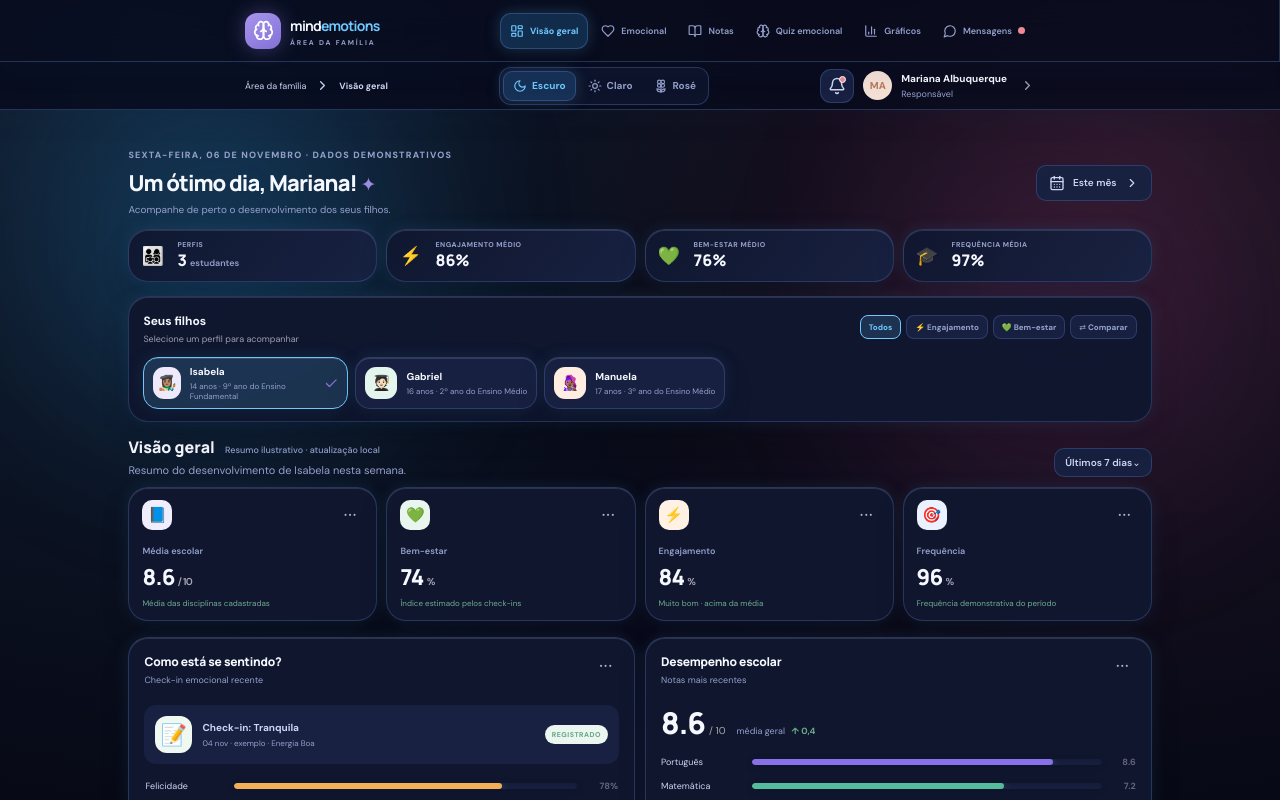
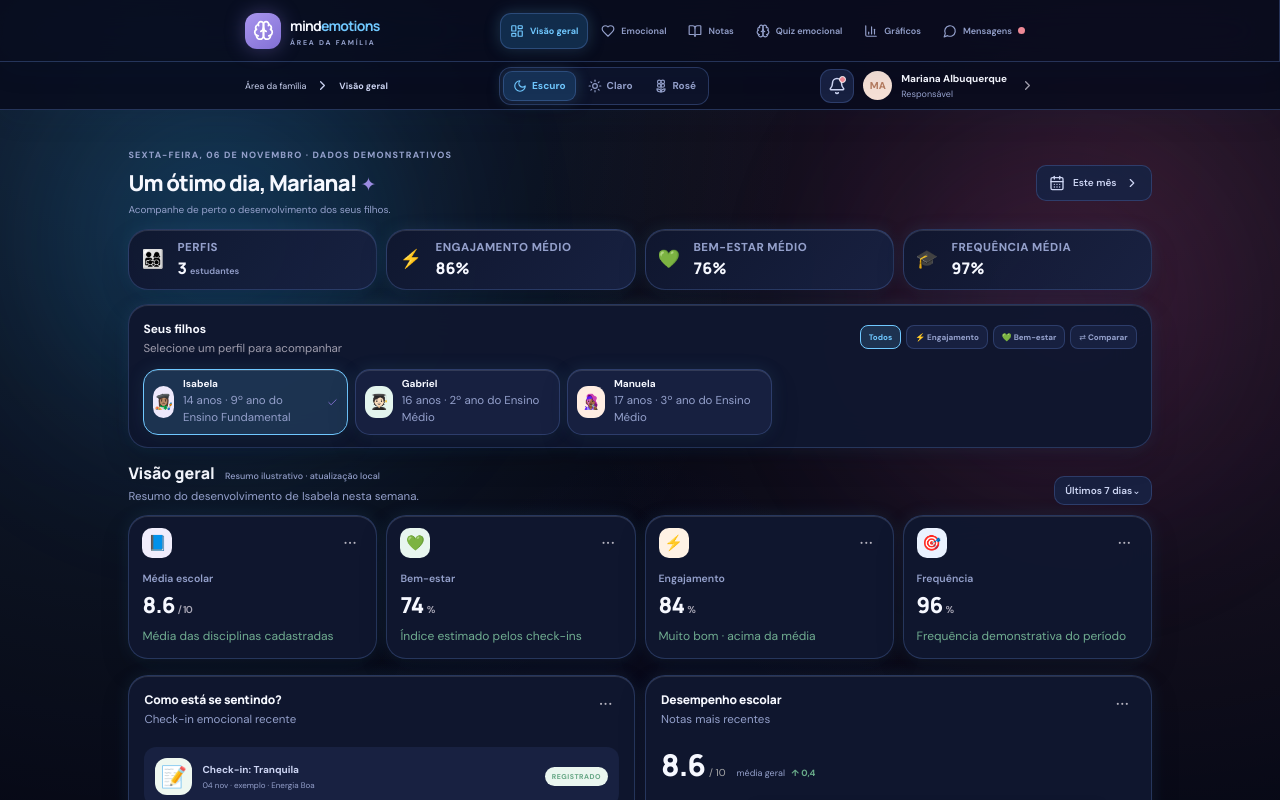
Before and after one commit to Tgmidasx7/MIND-EMOTIONS-ULTRA, a React (Vite) app: page / in a window 1280 px wide. Shown: the top 800 px of the page. Built offline with nearby package versions, Linux system fonts and the light colour scheme.

Commit message:
Increase metric captions and supporting text readability
Co-authored-by: arena-agent <297053741+arena-agent@users.noreply.github.com>

```diff
--- a/src/styles/surface-finish.css
+++ b/src/styles/surface-finish.css
@@ -89,6 +89,38 @@ body[data-theme="rose"] {
   margin-inline: 0;
 }
 
+.content .metric-card > small {
+  font-size: 10.5px;
+  line-height: 1.4;
+}
+
+.content .metric-hint {
+  margin-top: 8px;
+  font-size: 12px;
+  line-height: 1.45;
+}
+
+.content
+  :is(
+    .section-heading p,
+    .panel-title p,
+    .chart-heading p,
+    .family-kpis small,
+    .student-chip small,
+    .ring-copy small,
+    .event small,
+    .switch-title span,
+    .user small,
+    .crumb
+  ) {
+  font-size: 11.5px;
+  line-height: 1.45;
+}
+
+.content .metric-card {
+  min-height: 136px;
+}
+
 @media (min-width: 1400px) {
   .content {
     max-width: 1100px;
@@ -120,6 +152,32 @@ body[data-theme="rose"] {
   }
 }
 
+@media (max-width: 650px) {
+  .content .metric-card > small {
+    font-size: 10px;
+  }
+  .content .metric-hint,
+  .content
+    :is(
+      .section-heading p,
+      .panel-title p,
+      .chart-heading p,
+      .family-kpis small,
+      .student-chip small,
+      .ring-copy small,
+      .event small,
+      .switch-title span,
+      .user small,
+      .crumb
+    ) {
+    font-size: 11px;
+    line-height: 1.4;
+  }
+  .content .metric-card {
+    min-height: 132px;
+  }
+}
+
 @media (max-width: 370px) {
   .content {
     padding-inline: 13px;
```
